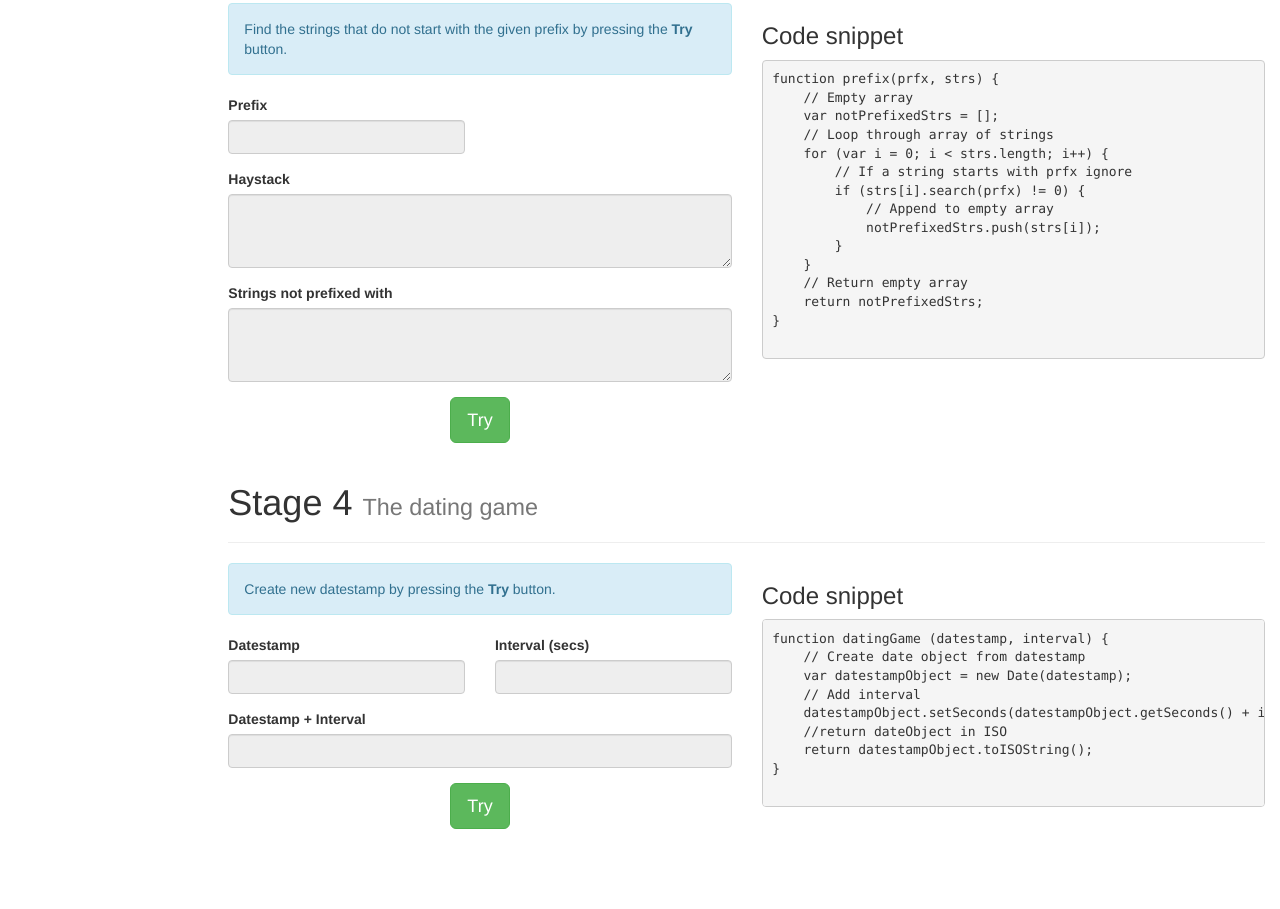
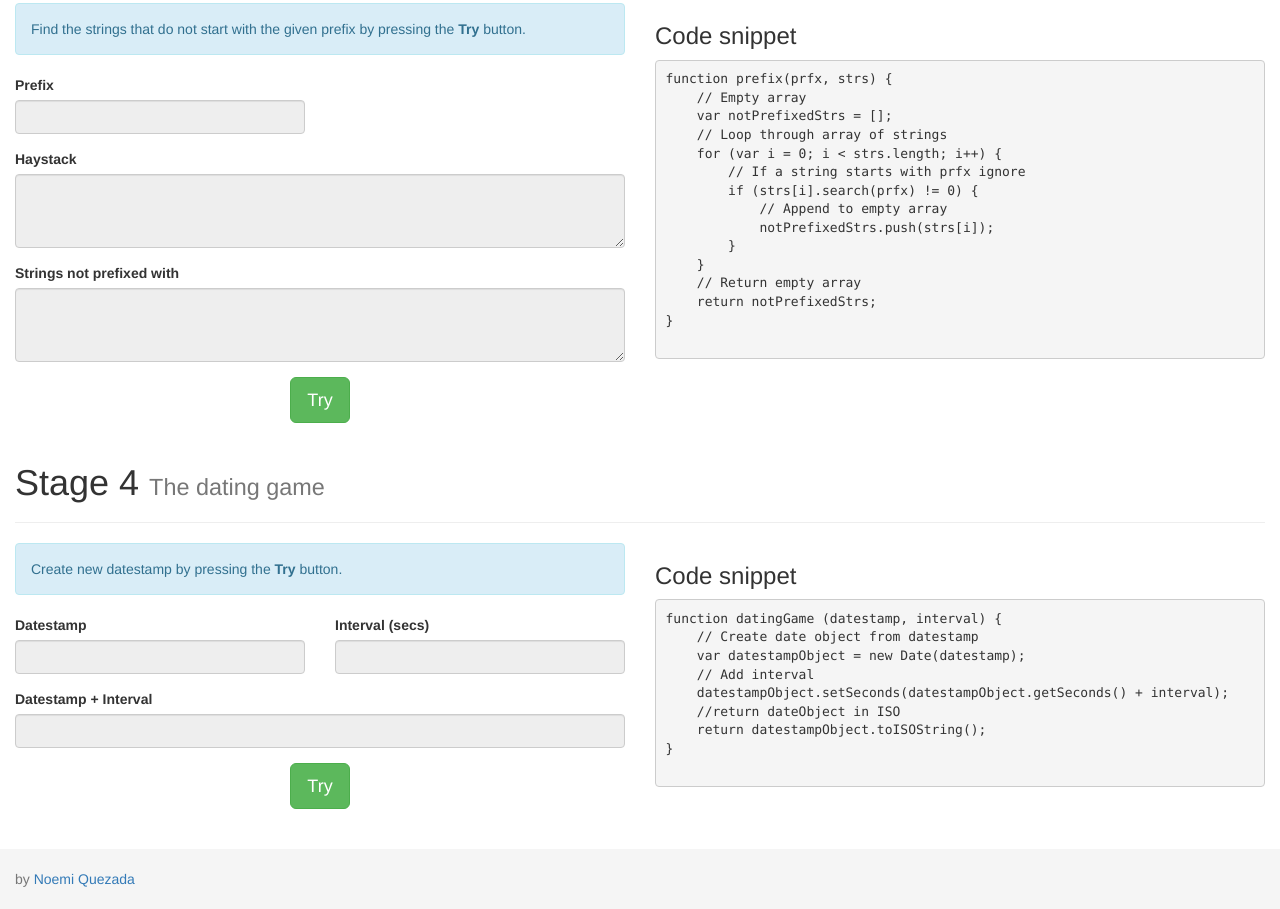
Before and after one commit to noemiquezada/apichallenge, a plain HTML site: page index.html in a window 1280 px wide. Shown: the part 1078-1987 px from the top of the page. Before the commit the page ends 1907 px from the top, so only its background shows below. Drawn offline with nearby package versions, Linux system fonts and the light colour scheme; some packages are replaced by stand-ins of ours; a script that the page names is missing.

Commit message:
Made Stages full with and added a footer section

```diff
--- a/css/challengeStyle.css
+++ b/css/challengeStyle.css
@@ -0,0 +1,31 @@
+html {
+  position: relative;
+  min-height: 100%;
+}
+
+body {
+  /* Margin bottom by footer height */
+  margin-bottom: 100px;
+}
+
+.footer {
+  position: absolute;
+  bottom: 0;
+  width: 100%;
+  /* Set the fixed height of the footer here */
+  height: 60px;
+  background-color: #f5f5f5;
+}
+
+
+/* Custom page CSS
+-------------------------------------------------- */
+/* Not required for template or sticky footer method. */
+
+.container {
+  width: auto;
+  padding: 0 15px;
+}
+.container .text-muted {
+  margin: 20px 0;
+}
--- a/index.html
+++ b/index.html
@@ -17,6 +17,7 @@
         <div ng-include="'templates/stage3.template.html'"></div>
         <div ng-include="'templates/stage4.template.html'"></div>
     </div>
+    <footer class="footer" ng-include="'templates/footer.template.html'"></footer>
 
     <!-- Resources -->
     <script src="https://code.jquery.com/jquery-2.1.4.min.js"></script>
--- /dev/null
+++ b/templates/footer.template.html
@@ -0,0 +1,4 @@
+<div class="container">
+    <p class="text-muted">by <a href="https://www.linkedin.com/in/noemiquezada" target="_blank">Noemi Quezada</a>
+    </p>
+</div>
--- a/templates/stage1.template.html
+++ b/templates/stage1.template.html
@@ -1,7 +1,5 @@
 <div class="row">
-            <div class="col-md-2">
-            </div>
-            <div class="col-md-10">
+    <div class="col-md-12">
         <div class="row">
             <div class="col-md-12">
                 <div class="page-header">
--- a/templates/stage2.template.html
+++ b/templates/stage2.template.html
@@ -1,7 +1,5 @@
 <div class="row">
-            <div class="col-md-2">
-            </div>
-            <div class="col-md-10">
+            <div class="col-md-12">
                 <div class="row">
                     <div class="col-md-12">
                         <div class="page-header">
--- a/templates/stage3.template.html
+++ b/templates/stage3.template.html
@@ -1,7 +1,5 @@
 <div class="row">
-            <div class="col-md-2">
-            </div>
-            <div class="col-md-10">
+            <div class="col-md-12">
                 <div class="row">
                     <div class="col-md-12">
                         <div class="page-header">
--- a/templates/stage4.template.html
+++ b/templates/stage4.template.html
@@ -1,7 +1,5 @@
 <div class="row">
-            <div class="col-md-2">
-            </div>
-            <div class="col-md-10">
+            <div class="col-md-12">
                 <div class="row">
                     <div class="col-md-12">
                         <div class="page-header">
--- a/templates/welcome.template.html
+++ b/templates/welcome.template.html
@@ -1,10 +1,8 @@
         <div class="row">
-            <div class="col-md-2">
-            </div>
-            <div class="col-md-10" ng-controller="WelcomeController as wc">
+            <div class="col-md-12" ng-controller="WelcomeController as wc">
                 <div class="row">
                     <div class="col-md-12">
-                        <h1 class=" text-center">Welcome</h1>
+                        <h1 class=" text-center">Code2040 API Challenge</h1>
                     </div>
                 </div>
             </div>
```
Lines whose indentation alone changed are shown as unchanged.
